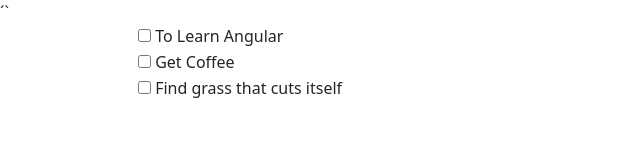
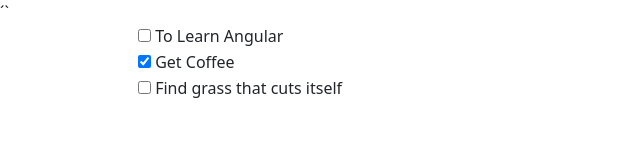
Before and after one commit to LucasKazuhiro/study-simple-wishlist, an Angular app: page / in a window 1280 px wide. Shown: the top 160 px of the page, without its empty margins (0-640 px from the left). Built offline with nearby package versions, Linux system fonts and the light colour scheme.

Commit message:
feat: mostra se uma tarefa foi cumprida ou não

```diff
--- a/src/app/app.component.html
+++ b/src/app/app.component.html
@@ -6,10 +6,14 @@
 
   <ng-template #showItems>
     <ul class="wish-list">
-      <li *ngFor="let item of items">
+      <li *ngFor="let item of items; index as ii">
         <div class="form-check">
           <label class="form-check-label">
-            <input type="checkbox" class="checkbox"> {{item.wishText}}
+            <input
+              type="checkbox" class="checkbox"
+              [checked]="item.isComplete"
+              [attr.data-index]="ii"
+            > {{item.wishText}}
           </label>
         </div>
       </li>
```
